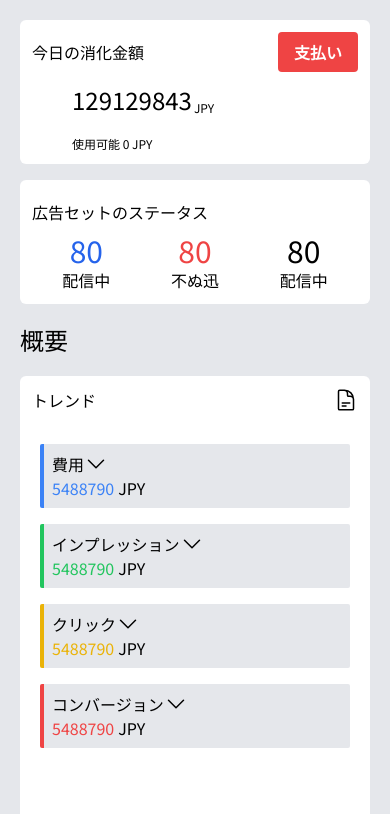
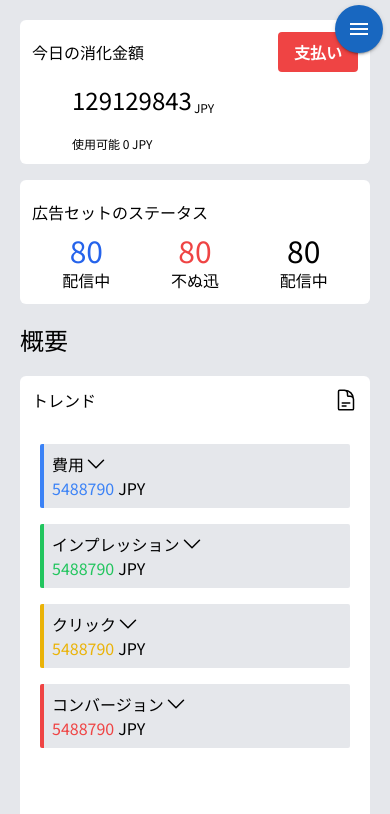
Before and after one commit to antonparussimov/Ads-M, a Vue app in the folder ads-front/: page / in a window 390 px wide. Shown: the top 814 px of the page. Built offline with nearby package versions, Linux system fonts and the light colour scheme; what vue3-apexcharts would draw is missing.

Commit message:
add hamburger menu

```diff
--- a/ads-front/index.html
+++ b/ads-front/index.html
@@ -7,7 +7,7 @@
     <title>Tiktok</title>
   </head>
   <body>
-    <div id="app"></div>
+    <div id="app" style="position: relative;"></div>
     <script type="module" src="/src/main.js"></script>
   </body>
 </html>
--- a/ads-front/src/components/campaign/Campaign.vue
+++ b/ads-front/src/components/campaign/Campaign.vue
@@ -1,11 +1,13 @@
 <template>
+  <HamburgerMenu />
   <div class="flex flex-col">
-    <!-- <CampaignFilter /> -->
+    <CampaignFilter />
     <CampaignTab />
   </div>
 </template>
 
 <script setup>
+import HamburgerMenu from '../common/HamburgerMenu.vue'
 import CampaignFilter from './CampaignFilter.vue'
 import CampaignTab from './CampaignTab.vue'
 </script>
--- a/ads-front/src/components/campaign_add/CampaignAddView.vue
+++ b/ads-front/src/components/campaign_add/CampaignAddView.vue
@@ -1,4 +1,5 @@
 <template>
+  <HamburgerMenu />
   <div class="bg-gray-200 w-full p-5">
     <h2 class="text-3xl">広告作成</h2>
 
@@ -30,6 +31,7 @@ import { useStore } from 'vuex'
 import { computed } from 'vue'
 import CampaignAddItem from './CampaignAddItem.vue'
 import CampaignPresetModal from './CampaignPresetModal.vue'
+import HamburgerMenu from '../common/HamburgerMenu.vue'
 import campaignFields from '../../data/campaignField'
 import * as types from '../../store/types'
 import TikTokADS3 from '../../rest_api/TikTokADS3'
--- /dev/null
+++ b/ads-front/src/components/common/HamburgerMenu.vue
@@ -0,0 +1,80 @@
+<template>
+  <div class="hamburger-menu" :class="{ open: isOpen }" @click="toggleMenu">
+    <!-- <span></span>
+    <span></span>
+    <span></span> -->
+    <v-menu location="bottom">
+      <template v-slot:activator="{ props }">
+        <v-btn color="primary" dark v-bind="props" icon="mdi-menu"> </v-btn>
+      </template>
+
+      <v-list>
+        <v-list-item v-for="(item, index) in items" :key="index" @click="goToPage(index)">
+          <v-list-item-title>{{ item.title }}</v-list-item-title>
+        </v-list-item>
+      </v-list>
+    </v-menu>
+  </div>
+</template>
+
+<script setup>
+import { ref } from 'vue'
+import { useRouter } from 'vue-router'
+
+const isOpen = ref(false)
+
+const items = ref([
+  { title: 'Dashboard' },
+  { title: 'Campaigns' },
+  { title: 'Add Campaign' },
+])
+
+function toggleMenu() {
+  isOpen.value = !isOpen.value
+}
+
+const router = useRouter()
+function goToPage(index) {
+  if (index == 0) {
+    router.push('/')
+  }else if(index == 1) {
+    router.push('/tik/perf/campaign')
+  } else {
+    router.push('/tik/perf/campaign/add')
+  }
+}
+</script>
+
+<style>
+.hamburger-menu {
+  position: absolute;
+  right: 5px;
+  top: 5px;
+  display: flex;
+  flex-direction: column;
+  justify-content: space-between;
+  width: 50px;
+  height: 20px;
+  cursor: pointer;
+}
+
+/* .hamburger-menu span {
+  display: block;
+  width: 100%;
+  height: 3px;
+  background-color: #333;
+  transition: transform 0.3s ease-in-out;
+}
+
+.hamburger-menu.open span:first-child {
+  transform: translateY(8px) rotate(45deg);
+}
+
+.hamburger-menu.open span:nth-child(2) {
+  opacity: 0;
+}
+
+.hamburger-menu.open span:last-child {
+  transform: translateY(-8px) rotate(-45deg);
+} */
+</style>
--- a/ads-front/src/components/dashboard/Dashboard.vue
+++ b/ads-front/src/components/dashboard/Dashboard.vue
@@ -1,4 +1,5 @@
 <template>
+  <HamburgerMenu />
   <div class="w-full bg-gray-200 p-0">
     <div class="flex flex-wrap sm:flex-wrap md:flex-nowrap p-5 gap-4 w-full">
       <div class="flex flex-col w-full md:w-1/3 bg-white p-3 rounded-md">
@@ -194,4 +195,5 @@
 
 <script setup>
 import Chart from './Chart.vue'
+import HamburgerMenu from '../common/HamburgerMenu.vue'
 </script>
```
